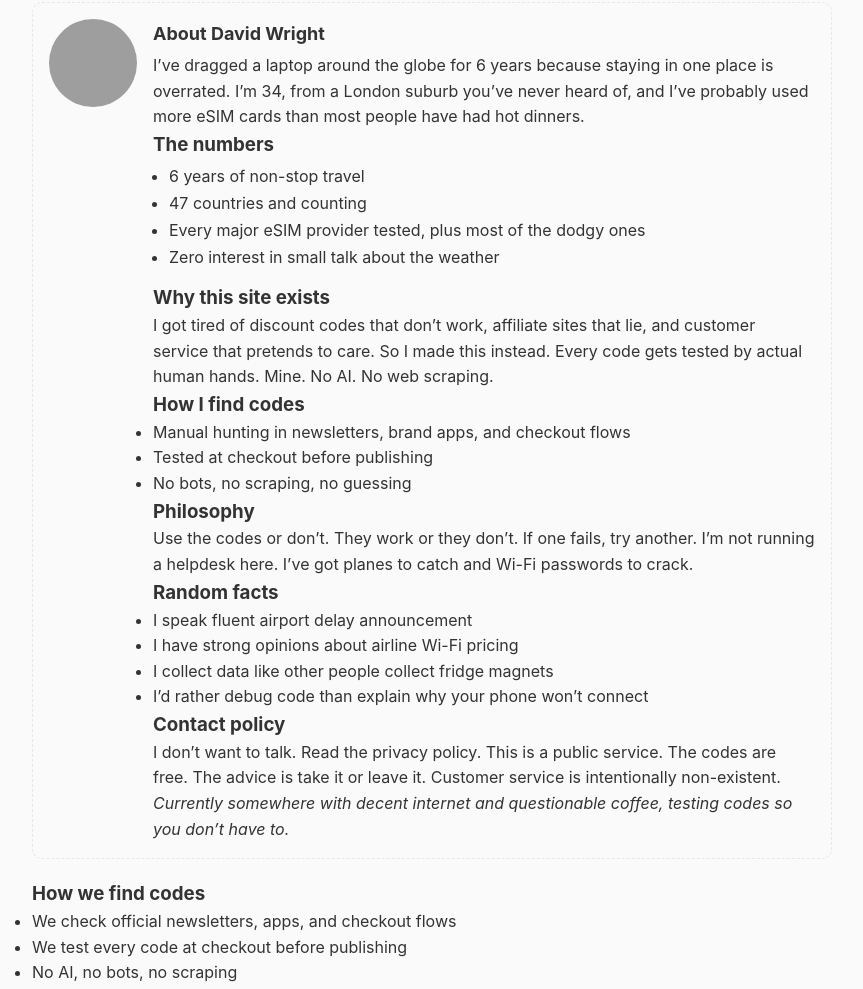
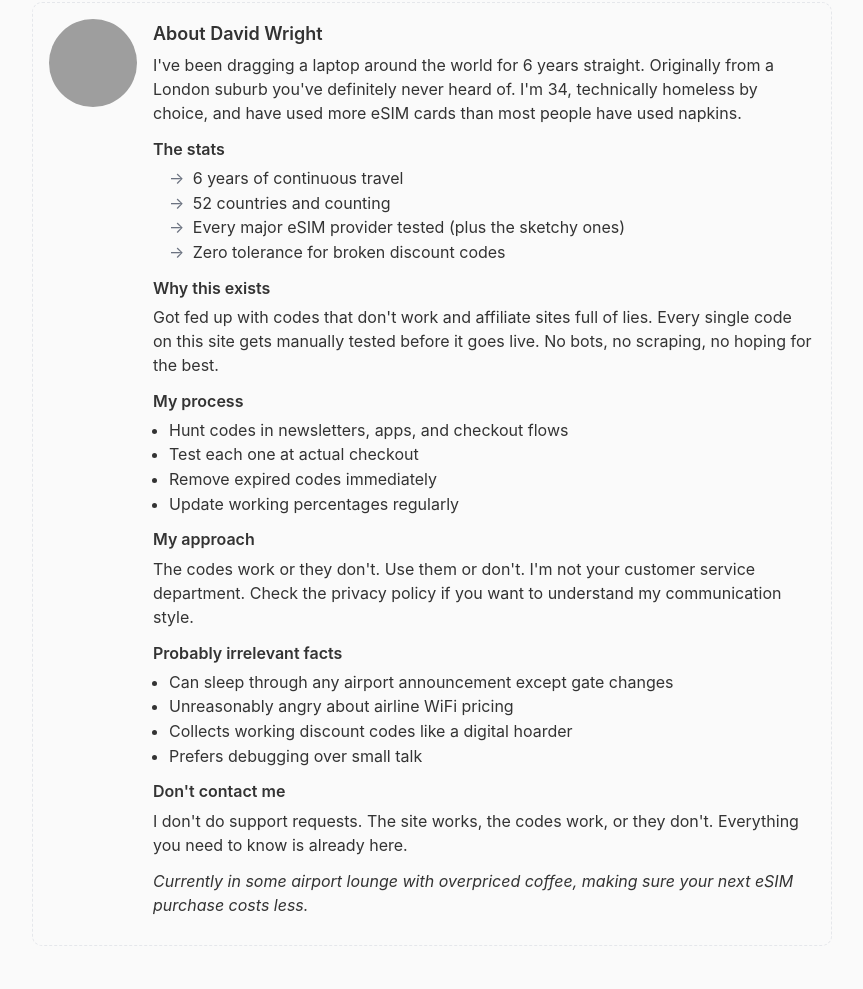
Before and after one commit to atclarkson/esimdiscountcodes, an Eleventy site: page src/provider.njk in a window 1280 px wide. Shown: the part 1600-2589 px from the top of the page, without its empty margins (208-1071 px from the left). Built offline with nearby package versions, Linux system fonts and the light colour scheme; Eleventy itself is replaced by a stand-in of ours; files that its build step writes are made by us from their sources; grey boxes are pictures that could not be loaded.

Commit message:
update style

```diff
--- a/src/provider.njk
+++ b/src/provider.njk
@@ -92,7 +92,7 @@ eleventyComputed:
 
 
         </section>
-{# About the verifier, shown once below all coupons #}
+{# About the verifier #}
 <section id="about-verifier" class="verifier-about">
   <div class="verifier-media">
     <img
@@ -108,65 +108,63 @@ eleventyComputed:
   <div class="verifier-copy">
     <h2 class="verifier-heading">About David Wright</h2>
 
-    <p>I’ve dragged a laptop around the globe for 6 years because staying in one place is overrated. I’m 34, from a London suburb you’ve never heard of, and I’ve probably used more eSIM cards than most people have had hot dinners.</p>
+    <p>I've been dragging a laptop around the world for 6 years straight. Originally from a London suburb you've definitely never heard of. I'm 34, technically homeless by choice, and have used more eSIM cards than most people have used napkins.</p>
 
-    <h3>The numbers</h3>
+    <h3>The stats</h3>
     <ul class="verifier-stats">
-      <li>6 years of non-stop travel</li>
-      <li>47 countries and counting</li>
-      <li>Every major eSIM provider tested, plus most of the dodgy ones</li>
-      <li>Zero interest in small talk about the weather</li>
+      <li>6 years of continuous travel</li>
+      <li>52 countries and counting</li>
+      <li>Every major eSIM provider tested (plus the sketchy ones)</li>
+      <li>Zero tolerance for broken discount codes</li>
     </ul>
 
-    <h3>Why this site exists</h3>
-    <p>I got tired of discount codes that don’t work, affiliate sites that lie, and customer service that pretends to care. So I made this instead. Every code gets tested by actual human hands. Mine. No AI. No web scraping.</p>
+    <h3>Why this exists</h3>
+    <p>Got fed up with codes that don't work and affiliate sites full of lies. Every single code on this site gets manually tested before it goes live. No bots, no scraping, no hoping for the best.</p>
 
-    <h3>How I find codes</h3>
+    <h3>My process</h3>
     <ul>
-      <li>Manual hunting in newsletters, brand apps, and checkout flows</li>
-      <li>Tested at checkout before publishing</li>
-      <li>No bots, no scraping, no guessing</li>
+      <li>Hunt codes in newsletters, apps, and checkout flows</li>
+      <li>Test each one at actual checkout</li>
+      <li>Remove expired codes immediately</li>
+      <li>Update working percentages regularly</li>
     </ul>
 
-    <h3>Philosophy</h3>
-    <p>Use the codes or don’t. They work or they don’t. If one fails, try another. I’m not running a helpdesk here. I’ve got planes to catch and Wi-Fi passwords to crack.</p>
+    <h3>My approach</h3>
+    <p>The codes work or they don't. Use them or don't. I'm not your customer service department. Check the privacy policy if you want to understand my communication style.</p>
 
-    <h3>Random facts</h3>
+    <h3>Probably irrelevant facts</h3>
     <ul>
-      <li>I speak fluent airport delay announcement</li>
-      <li>I have strong opinions about airline Wi-Fi pricing</li>
-      <li>I collect data like other people collect fridge magnets</li>
-      <li>I’d rather debug code than explain why your phone won’t connect</li>
+      <li>Can sleep through any airport announcement except gate changes</li>
+      <li>Unreasonably angry about airline WiFi pricing</li>
+      <li>Collects working discount codes like a digital hoarder</li>
+      <li>Prefers debugging over small talk</li>
     </ul>
 
-    <h3>Contact policy</h3>
-    <p>I don’t want to talk. Read the privacy policy. This is a public service. The codes are free. The advice is take it or leave it. Customer service is intentionally non-existent.</p>
+    <h3>Don't contact me</h3>
+    <p>I don't do support requests. The site works, the codes work, or they don't. Everything you need to know is already here.</p>
 
-    <p><em>Currently somewhere with decent internet and questionable coffee, testing codes so you don’t have to.</em></p>
+    <p><em>Currently in some airport lounge with overpriced coffee, making sure your next eSIM purchase costs less.</em></p>
   </div>
 </section>
 
 <style>
   .verifier-about{display:grid;grid-template-columns:88px 1fr;gap:1rem;border:1px dashed #e5e7eb;background:#fafafa;padding:1rem;border-radius:10px;margin:1.25rem 0}
   .verifier-avatar{width:88px;height:88px;border-radius:9999px;object-fit:cover}
-  .verifier-heading{margin:.1rem 0 .25rem 0;font-size:1.125rem}
-  .verifier-stats{margin:.25rem 0 .75rem 0;padding-left:1rem}
-  .verifier-stats li{margin:.1rem 0}
+  .verifier-avatar-fallback{width:88px;height:88px;border-radius:9999px;background:#e5e7eb;display:flex;align-items:center;justify-content:center;font-weight:600;color:#6b7280}
+  .verifier-heading{margin:.1rem 0 .25rem 0;font-size:1.125rem;font-weight:600}
+  .verifier-copy h3{margin:.75rem 0 .25rem 0;font-size:1rem;font-weight:600}
+  .verifier-copy p{margin:.25rem 0 .75rem 0;line-height:1.5}
+  .verifier-copy ul{margin:.25rem 0 .75rem 0;padding-left:1rem}
+  .verifier-copy li{margin:.15rem 0;line-height:1.4}
+  .verifier-stats{list-style-type:none;padding-left:0}
+  .verifier-stats li:before{content:"→ ";color:#6b7280;margin-right:0.25rem}
   @media (max-width:640px){
-    .verifier-about{grid-template-columns:64px 1fr}
-    .verifier-avatar{width:64px;height:64px}
+    .verifier-about{grid-template-columns:64px 1fr;gap:0.75rem}
+    .verifier-avatar,.verifier-avatar-fallback{width:64px;height:64px}
   }
 </style>
 
 
-<section class="verify-method">
-  <h3>How we find codes</h3>
-  <ul>
-    <li>We check official newsletters, apps, and checkout flows</li>
-    <li>We test every code at checkout before publishing</li>
-    <li>No AI, no bots, no scraping</li>
-  </ul>
-</section>
 <script type="application/ld+json">
 {
   "@context": "https://schema.org",
```
